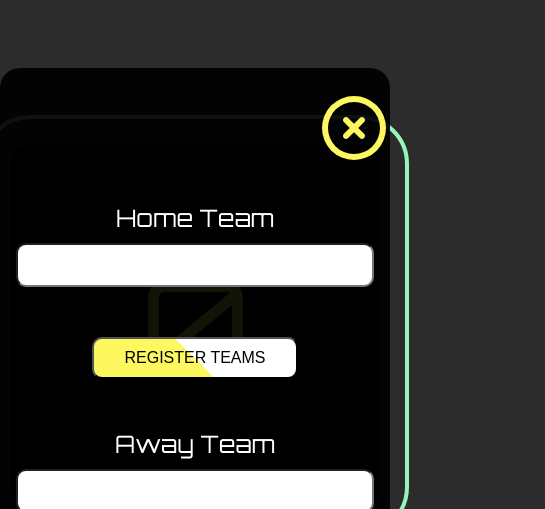
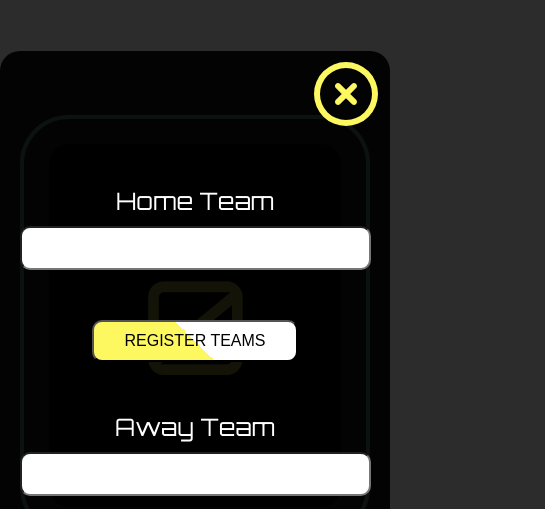
Before and after one commit to w1tch3r-code/arrow_functions, a plain HTML site: page js_project_score_keeper/index.html in a window 390 px wide. Shown: the top 509 px of the page, 545 px wide, since content can reach past the window. Drawn offline with Linux system fonts and the light colour scheme.

Commit message:
Media Queries hinzugefügt

```diff
--- a/js_project_score_keeper/assets/css/style.css
+++ b/js_project_score_keeper/assets/css/style.css
@@ -25,25 +25,25 @@ img {
 ========================================================== */
 
 @font-face {
-	font-family: 'Lato';
-	src: url('./../fonts/Lato-Regular.ttf');
+	font-family: "Lato";
+	src: url("./../fonts/Lato-Regular.ttf");
 }
 
 @font-face {
-	font-family: 'Orbitron';
-	src: url('./../fonts/Orbitron-VariableFont_wght.ttf');
+	font-family: "Orbitron";
+	src: url("./../fonts/Orbitron-VariableFont_wght.ttf");
 }
-
 
 /* ==========================================================
                         Body und Wrapper
 ========================================================== */
 
 body {
-	font-family: 'Lato';
-	background-color: #2C2C2C;
+	font-family: "Lato";
+	background-color: #2c2c2c;
 	scroll-behavior: smooth;
 	overflow-x: hidden;
+	padding-inline: 5%;
 }
 
 .wrapper {
@@ -76,14 +76,15 @@ body {
 .overlay {
 	position: absolute;
 	background-color: rgb(0 0 0 / 92%);
-    top: 10vh;
+	top: 8vh;
 	left: 0;
 	right: 0;
-    bottom: 10vh;
+	bottom: 8vh;
 	width: 100%;
 	z-index: 1;
 	border-radius: 20px;
 	margin: -2vh auto;
+	padding-block-start: 20px;
 	transition: all 1s ease-in-out;
 }
 
@@ -91,14 +92,13 @@ body {
 	opacity: 0.5;
 	width: 0;
 	right: -100%;
-	bottom: 100%;
+	top: 8vh;
 	transition: all 1s 0.5s ease-in-out;
 }
 
 svg {
 	position: absolute;
-	top: 2%;
-	right: 1%;
+	right: 20px;
 	cursor: pointer;
 	fill: #fdf860;
 	transition: all 1s ease-in-out;
@@ -122,7 +122,7 @@ form {
 	flex-direction: column;
 	row-gap: 50px;
 	transition: all 0.5s 1s ease-in-out;
-
+	padding-inline: 5%;
 }
 
 .form__closed {
@@ -130,9 +130,8 @@ form {
 	transition: all 0.5s ease-in-out;
 }
 
-
 label {
-	font-family: 'Orbitron';
+	font-family: "Orbitron";
 	display: block;
 	font-size: 1.5rem;
 	margin-bottom: 10px;
@@ -143,8 +142,9 @@ input {
 	border-radius: 10px;
 }
 
-#home-team, #away-team {
-	font-family: 'Orbitron';
+#home-team,
+#away-team {
+	font-family: "Orbitron";
 	font-size: 1.5rem;
 	text-align: center;
 	width: 100%;
@@ -155,45 +155,47 @@ input {
 	font-size: 1rem;
 	border-radius: 10px;
 	cursor: pointer;
-	background: linear-gradient(45deg, #FDF860 50%, white 50%);
+	background: linear-gradient(45deg, #fdf860 50%, white 50%);
 	text-transform: uppercase;
 	transition: background 1s ease-in-out;
 }
 
 .btn__register:hover {
-	background: linear-gradient(#FDF860 100%, white 0%);
+	background: linear-gradient(#fdf860 100%, white 0%);
 }
 
-.output__home, .output__away {
+.output__home,
+.output__away {
 	position: relative;
 	background-color: black;
-    color: #FDF860;
+	color: #fdf860;
 	font-size: 130px;
 	text-align: center;
 	border-radius: 20px;
 	padding-block: 100px;
 	margin-bottom: 100px;
-    width: 370px;
-	font-family: 'Orbitron';
+	max-width: 370px;
+	font-family: "Orbitron";
 }
 
 .output__home {
-	outline: 4px solid #97F5BB;
+	outline: 4px solid #97f5bb;
 	outline-offset: 25px;
 }
 
 .output__away {
-	outline: 4px solid #525DF4;
+	outline: 4px solid #525df4;
 	outline-offset: 25px;
 }
 
-.output__home p:nth-of-type(2), .output__away p:nth-of-type(2) {
+.output__home p:nth-of-type(2),
+.output__away p:nth-of-type(2) {
 	position: absolute;
 	color: white;
 	font-size: 1.875rem;
 	bottom: -45px;
 	left: 50%;
-	background-color: #2C2C2C;
+	background-color: #2c2c2c;
 	transform: translate(-50%);
 	padding: 0 15px;
 	width: max-content;
@@ -216,11 +218,11 @@ input {
 }
 
 .btn__left {
-	background-color: #97F5BB;
+	background-color: #97f5bb;
 }
 
 .btn__right {
-	background-color: #525DF4;
+	background-color: #525df4;
 }
 
 .btn__reset {
@@ -228,3 +230,30 @@ input {
 	text-align: center;
 	border-radius: 10px;
 }
+
+/* ==========================================================
+                        Media Queries
+========================================================== */
+
+@media screen and (max-width: 576px) {
+	body {
+		padding-inline: 0;
+	}
+	.overlay__closed {
+		right: -95%;
+		top: 1%;
+	}
+	.overlay {
+		padding-block-start: 3%;
+	}
+	svg {
+		right: 3%;
+	}
+	section.section__home,
+	section.section__away {
+		max-width: 75%;
+	}
+	.score__keeper__wrapper {
+		padding-inline: 0;
+	}
+}
```
Lines whose indentation alone changed are shown as unchanged.
